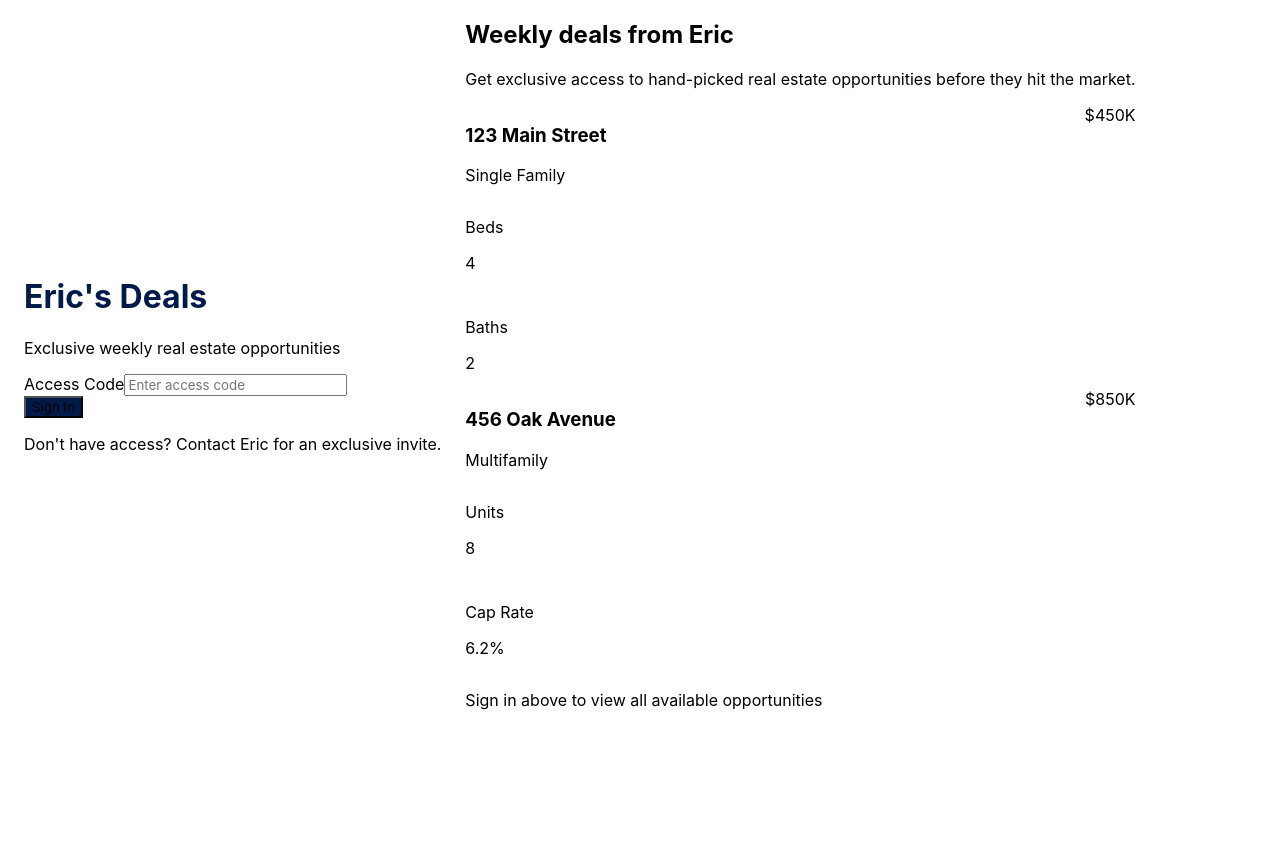
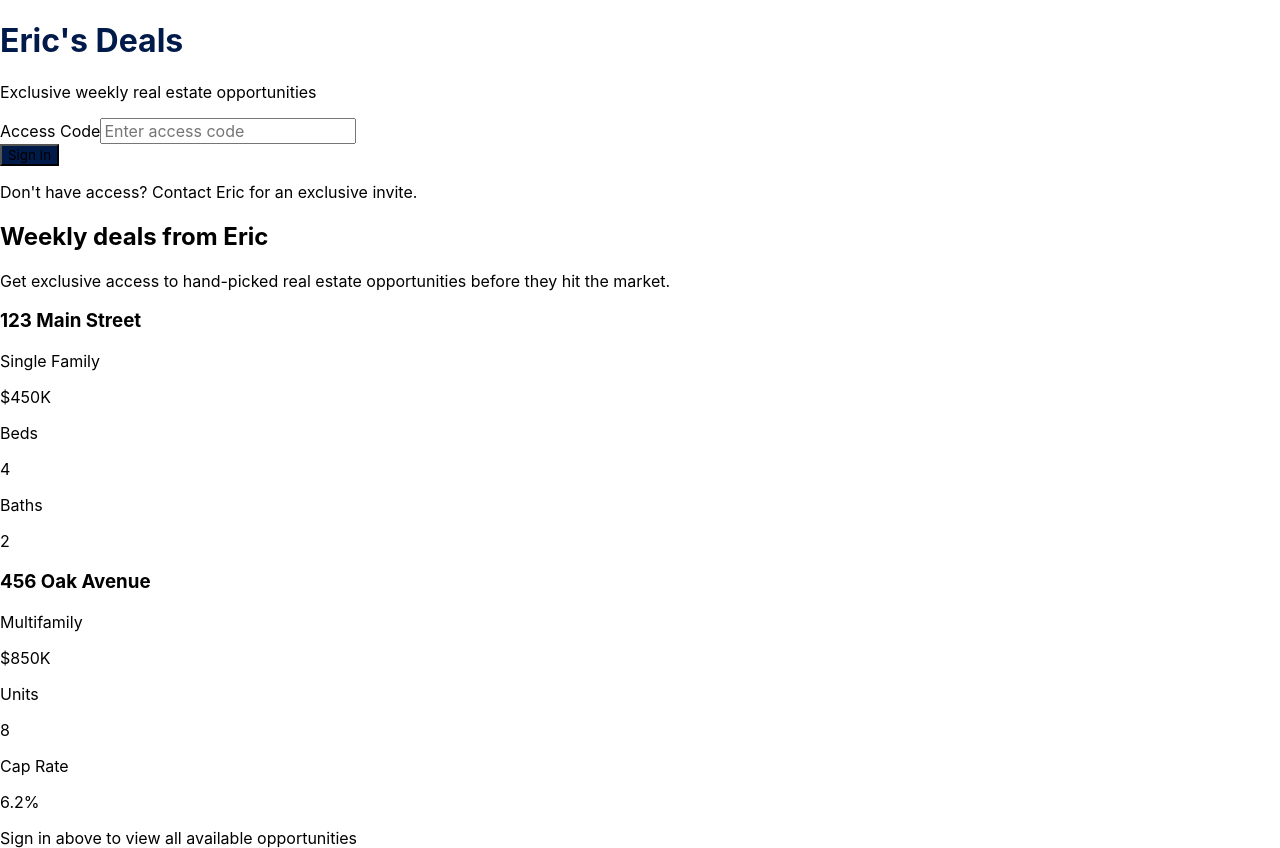
Before and after one commit to epuffenberger/eric-deals, a React (Create React App) app: page / in a window 1280 px wide. Before the commit the page ends 800 px from the top, so only its background shows below. Built offline with nearby package versions, Linux system fonts and the light colour scheme.

Commit message:
Update App.css

```diff
--- a/src/App.css
+++ b/src/App.css
@@ -13,11 +13,14 @@ html, body, #root {
 
 body {
   font-family: -apple-system, BlinkMacSystemFont, 'Segoe UI', 'Roboto', 'Oxygen', 'Ubuntu', 'Cantarell', 'Fira Sans', 'Droid Sans', 'Helvetica Neue', sans-serif;
-  background: white;
+  background: #ffffff;
+  margin: 0;
+  padding: 0;
 }
 
 input, textarea, select {
   font-family: inherit;
+  font-size: inherit;
 }
 
 input:focus, textarea:focus, select:focus {
@@ -35,90 +38,3 @@ button:not(:disabled) {
 button:disabled {
   cursor: not-allowed;
 }
-
-/* Utility Classes */
-.max-w-7xl {
-  max-width: 80rem;
-}
-
-.px-6 {
-  padding-left: 1.5rem;
-  padding-right: 1.5rem;
-}
-
-.py-12 {
-  padding-top: 3rem;
-  padding-bottom: 3rem;
-}
-
-/* Grid */
-.grid {
-  display: grid;
-}
-
-.gap-6 {
-  gap: 1.5rem;
-}
-
-.gap-3 {
-  gap: 0.75rem;
-}
-
-.gap-4 {
-  gap: 1rem;
-}
-
-/* Flexbox */
-.flex {
-  display: flex;
-}
-
-.flex-col {
-  flex-direction: column;
-}
-
-.items-center {
-  align-items: center;
-}
-
-.items-start {
-  align-items: flex-start;
-}
-
-.justify-center {
-  justify-content: center;
-}
-
-.justify-between {
-  justify-content: space-between;
-}
-
-/* Responsive */
-@media (max-width: 768px) {
-  .md\:grid-cols-2 {
-    grid-template-columns: 1fr;
-  }
-
-  .md\:w-1/2 {
-    width: 100%;
-  }
-
-  .md\:px-12 {
-    padding-left: 1.5rem;
-    padding-right: 1.5rem;
-  }
-}
-
-@media (max-width: 1024px) {
-  .lg\:w-1/2 {
-    width: 100%;
-  }
-
-  .lg\:flex {
-    display: none;
-  }
-
-  .lg\:grid-cols-3 {
-    grid-template-columns: repeat(2, minmax(0, 1fr));
-  }
-}
```
